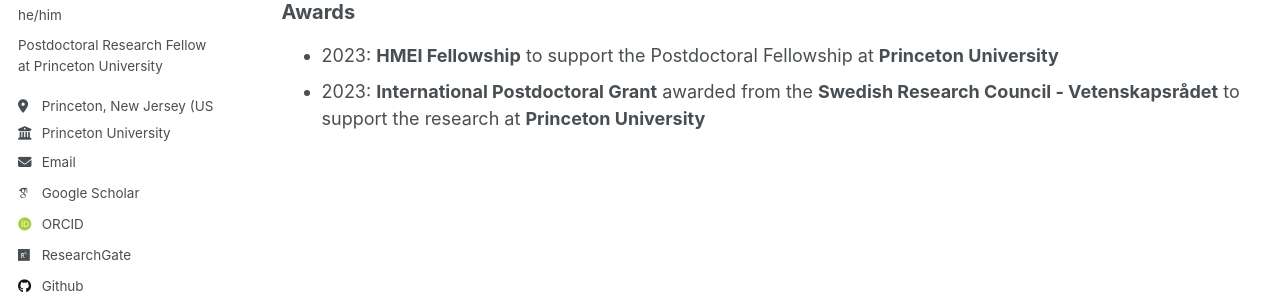
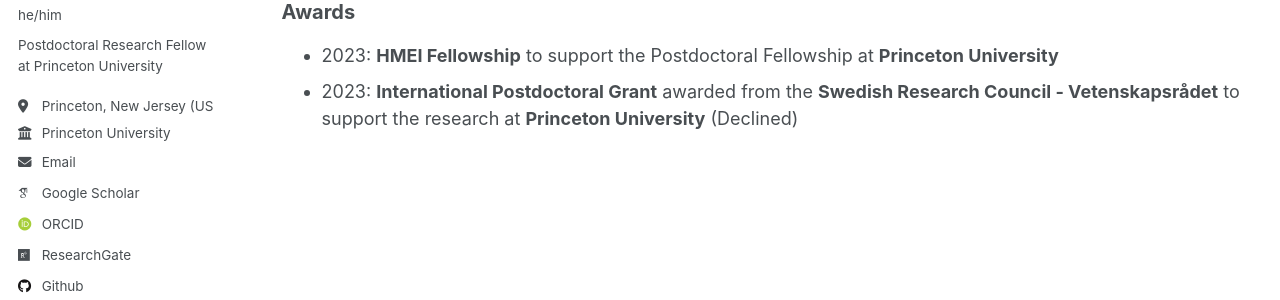
Before and after one commit to nscapin/nscapin.github.io, a Jekyll site: the page built from _pages/cv.md, in a window 1280 px wide and 900 px high, scrolled down 665 px. Shown: the part 360-660 px from the top of the window. Built offline with Jekyll 4.4.1, drawn with Linux system fonts in a browser that asks for light colours; some web fonts are replaced.

Commit message:
Update cv.md

```diff
--- a/_pages/cv.md
+++ b/_pages/cv.md
@@ -41,4 +41,4 @@ Short Curriculum Vitae
 <h3 style="font-size: 20px;">Awards</h3>
 
 * 2023: **HMEI Fellowship** to support the Postdoctoral Fellowship at **Princeton University**
-* 2023: **International Postdoctoral Grant** awarded from the **Swedish Research Council - Vetenskapsrådet** to support the research at **Princeton University**
+* 2023: **International Postdoctoral Grant** awarded from the **Swedish Research Council - Vetenskapsrådet** to support the research at **Princeton University** (Declined)
```
